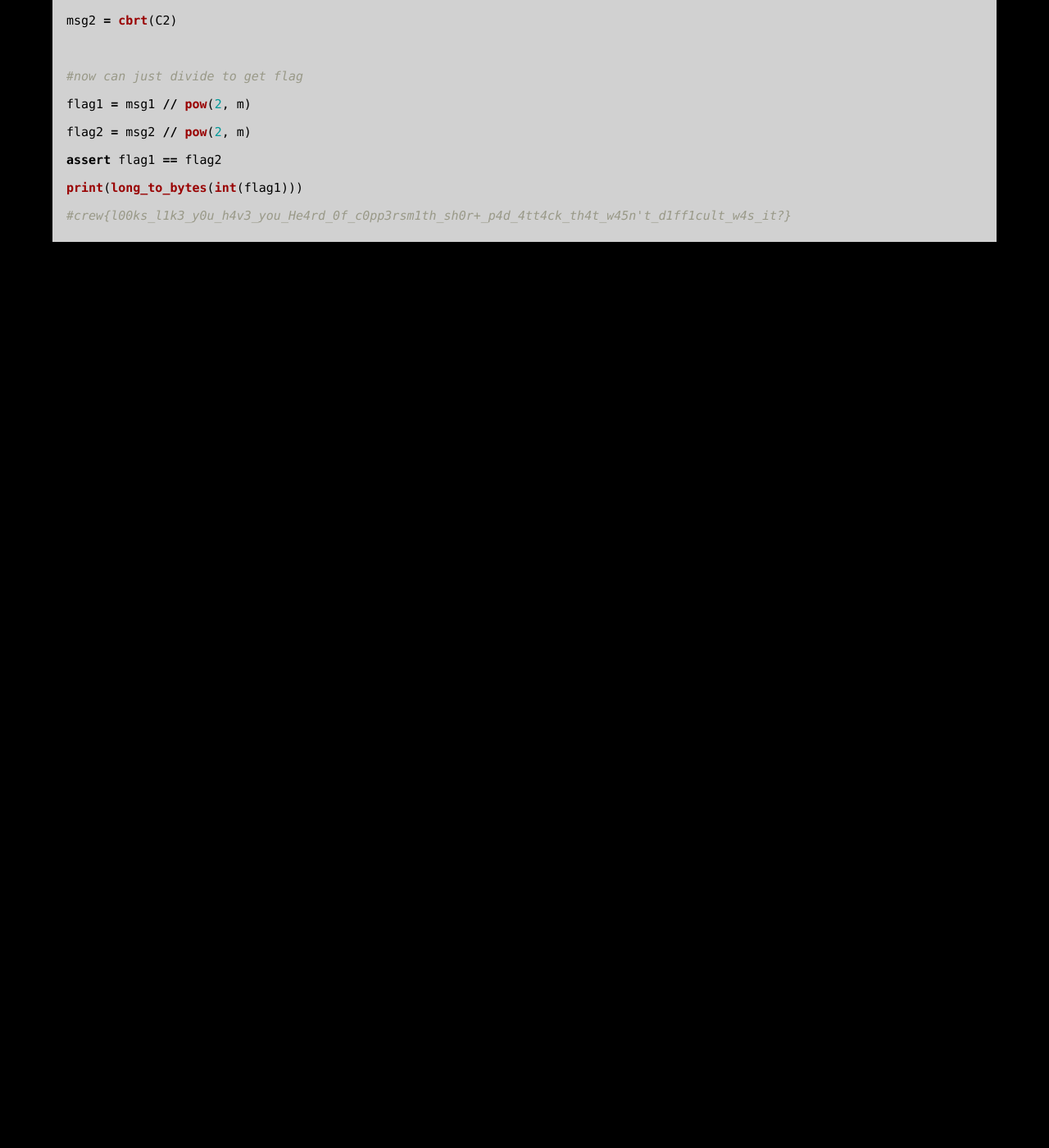
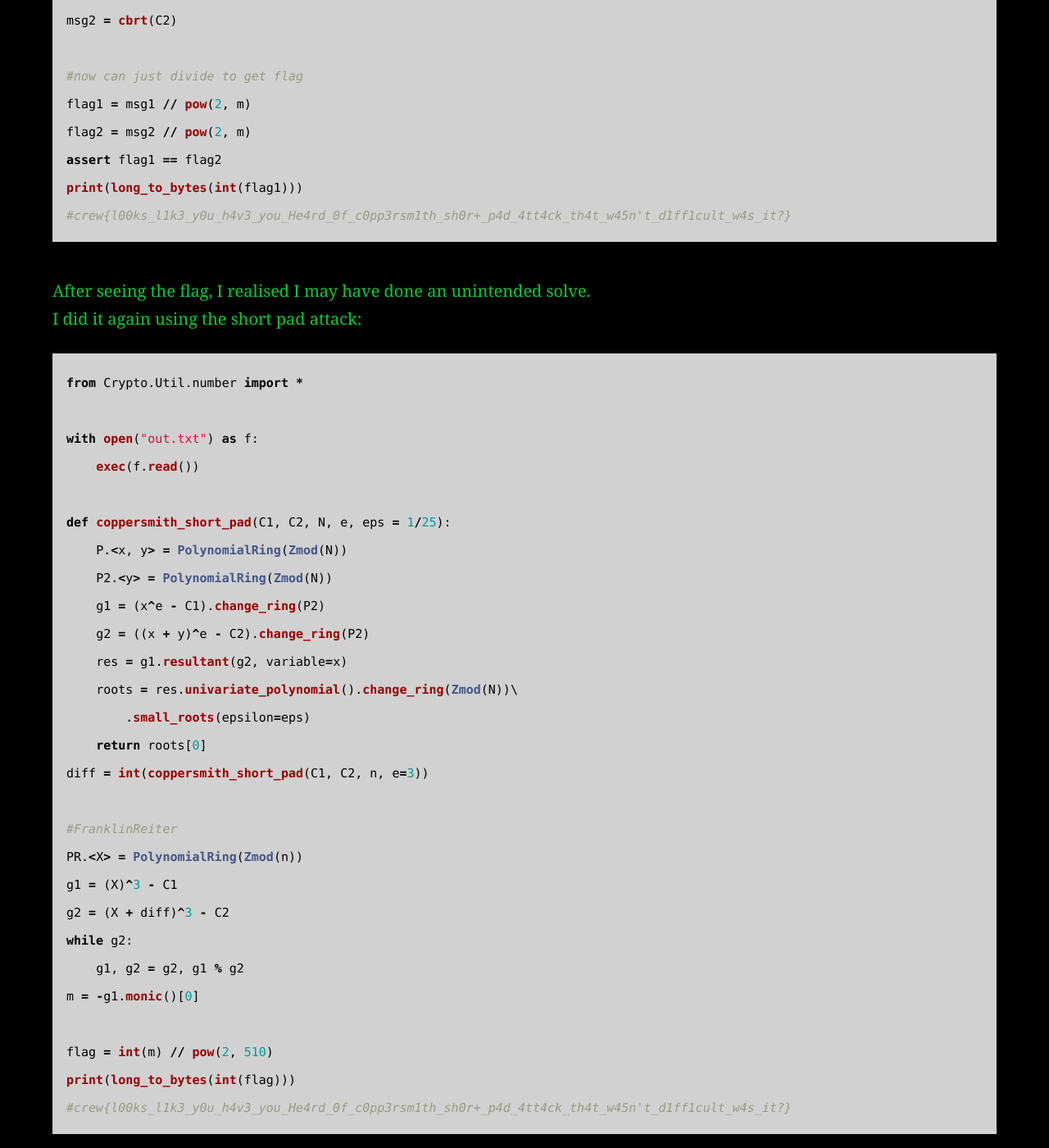
Before and after one commit to AC01010/Connor-McCartney.github.io, a Jekyll site: the page built from _posts/2012-12-27-crew-ctf-2022.md, in a window 1280 px wide and 1400 px high, scrolled down 2119 px. Shown: the whole window at 82% size. Built offline with Jekyll 4.4.1, drawn with Linux system fonts in a browser that asks for light colours; before the commit the page ends 2448 px from its top, so only the background shows below that.

Commit message:
Update 2012-12-27-crew-ctf-2022.md

````diff
--- a/_posts/2012-12-27-crew-ctf-2022.md
+++ b/_posts/2012-12-27-crew-ctf-2022.md
@@ -75,3 +75,36 @@ assert flag1 == flag2
 print(long_to_bytes(int(flag1)))
 #crew{l00ks_l1k3_y0u_h4v3_you_He4rd_0f_c0pp3rsm1th_sh0r+_p4d_4tt4ck_th4t_w45n't_d1ff1cult_w4s_it?}
 ```
+
+After seeing the flag, I realised I may have done an unintended solve.<br>
+I did it again using the short pad attack:
+
+```python
+from Crypto.Util.number import *
+
+with open("out.txt") as f:
+    exec(f.read())
+
+def coppersmith_short_pad(C1, C2, N, e, eps = 1/25):
+    P.<x, y> = PolynomialRing(Zmod(N))
+    P2.<y> = PolynomialRing(Zmod(N))
+    g1 = (x^e - C1).change_ring(P2)
+    g2 = ((x + y)^e - C2).change_ring(P2)
+    res = g1.resultant(g2, variable=x)
+    roots = res.univariate_polynomial().change_ring(Zmod(N))\
+        .small_roots(epsilon=eps)
+    return roots[0]
+diff = int(coppersmith_short_pad(C1, C2, n, e=3))
+
+#FranklinReiter
+PR.<X> = PolynomialRing(Zmod(n))
+g1 = (X)^3 - C1
+g2 = (X + diff)^3 - C2
+while g2:
+    g1, g2 = g2, g1 % g2
+m = -g1.monic()[0]
+
+flag = int(m) // pow(2, 510)
+print(long_to_bytes(int(flag)))
+#crew{l00ks_l1k3_y0u_h4v3_you_He4rd_0f_c0pp3rsm1th_sh0r+_p4d_4tt4ck_th4t_w45n't_d1ff1cult_w4s_it?}
+```
````
